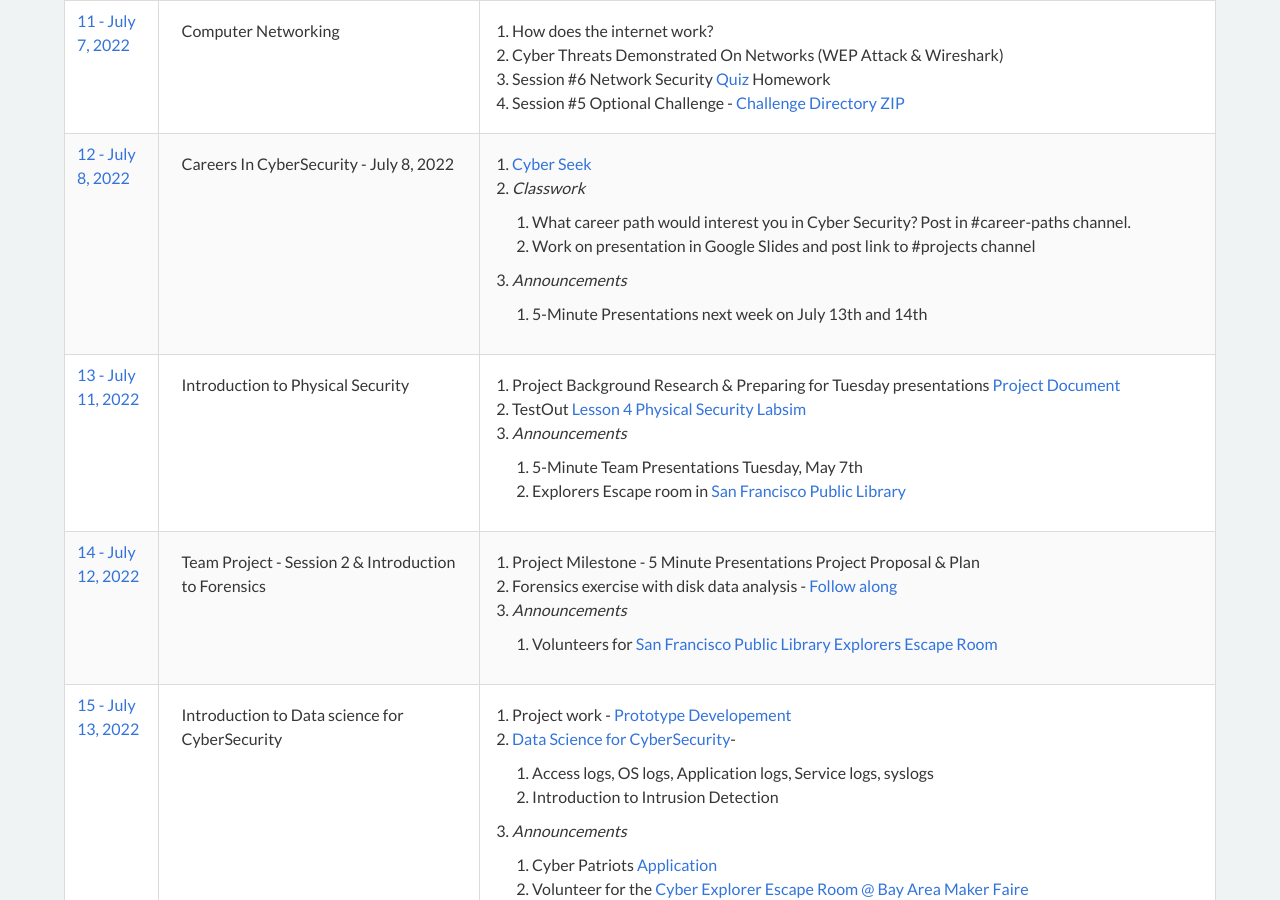
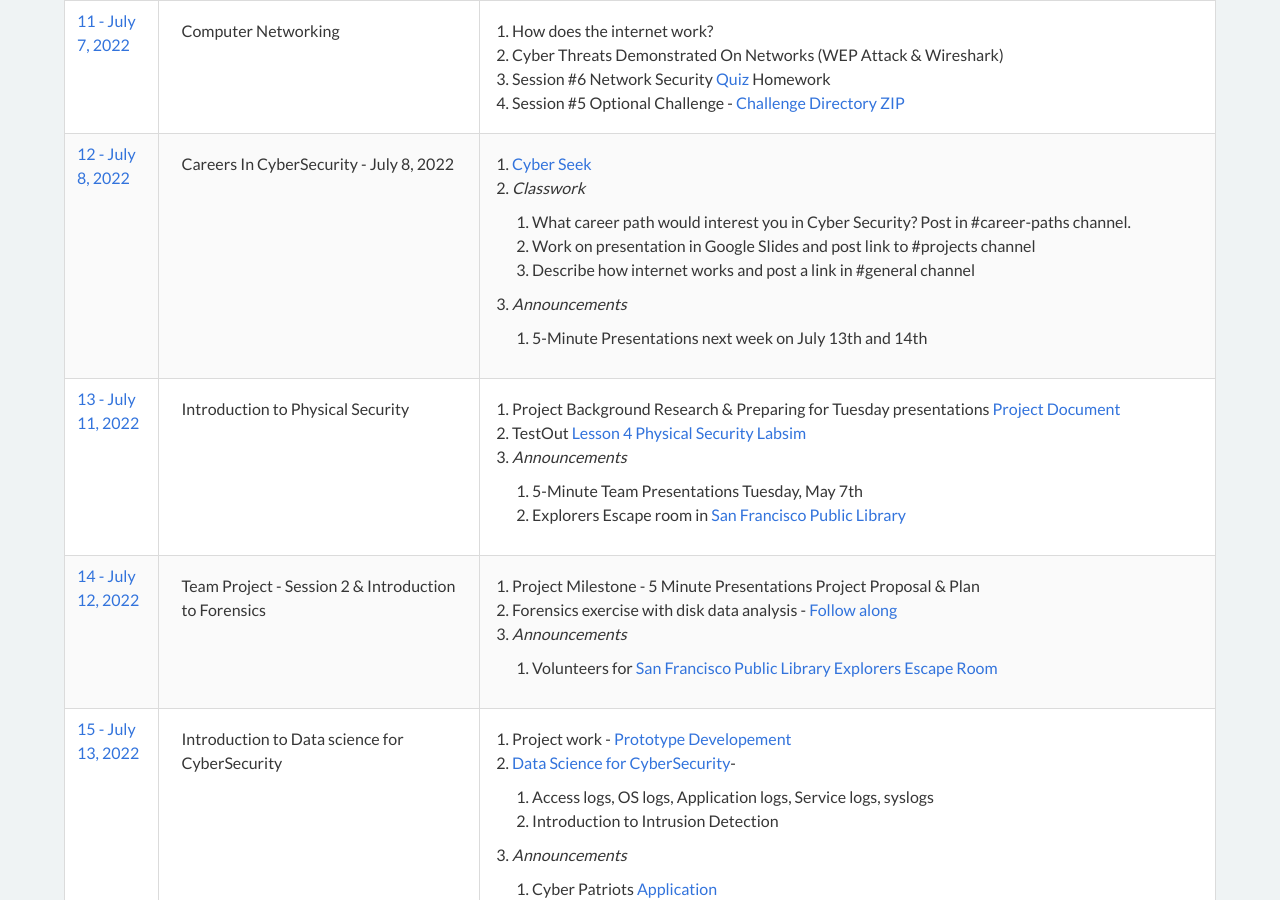
Before and after one commit to cyberdefendersprogram/www-homepage, a Jekyll site: the page built from pages/programs/cyberexplorers-ncat.md, in a window 1280 px wide and 900 px high, scrolled down 2529 px. Built offline with Jekyll 4.4.1, drawn with Linux system fonts in a browser that asks for light colours; nearby versions of some CDN libraries.

Commit message:
Update cyber-explorers-ncat.yml

```diff
--- a/_data/cyber-explorers-ncat.yml
+++ b/_data/cyber-explorers-ncat.yml
@@ -86,6 +86,7 @@
     2. *Classwork*
         1. What career path would interest you in Cyber Security? Post in #career-paths channel.
         2. Work on presentation in Google Slides and post link to #projects channel
+        3. Describe how internet works and post a link in #general channel
     3. *Announcements*
         1. 5-Minute Presentations next week on July 13th and 14th
 
```
